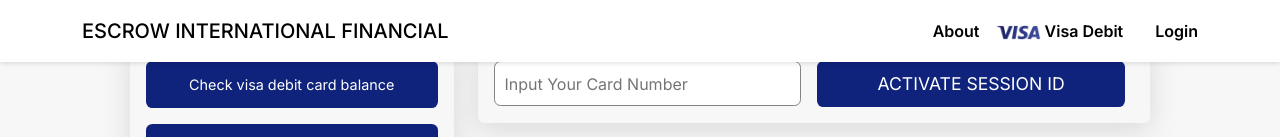
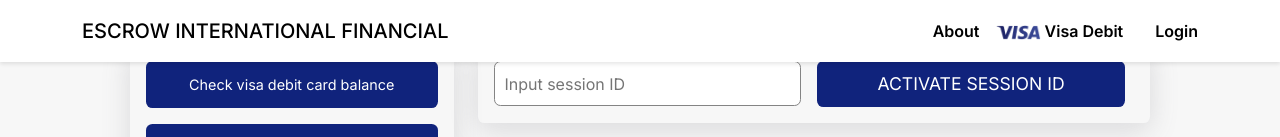
Before and after one commit to MujeebBinAzhar/escrow, a Next.js app: page /visa-debit in a window 1280 px wide. Both pictures are taken after a click on the button "Activate Session ID One". Shown: the part 821-958 px from the top of the page. Built offline with nearby package versions, Linux system fonts and the light colour scheme.

Commit message:
new chagnes

```diff
--- a/src/app/common/Tabs.jsx
+++ b/src/app/common/Tabs.jsx
@@ -684,7 +684,7 @@ const Tabs = () => {
                       type="text"
                       name="sessionone"
                       value={sessionone}
-                      placeholder="Input Your Card Number"
+                      placeholder="Input session ID"
                       onChange={(e) => setSessionOne(e.target.value)}
                     />
                   </div>
@@ -701,7 +701,7 @@ const Tabs = () => {
                    type="text"
                    name="sessiontwo"
                    value={sessiontwo}
-                   placeholder="Input Your Card Number"
+                   placeholder="Input session ID"
                    onChange={(e) => setSessionTwo(e.target.value)}
                  />
                </div>
```
